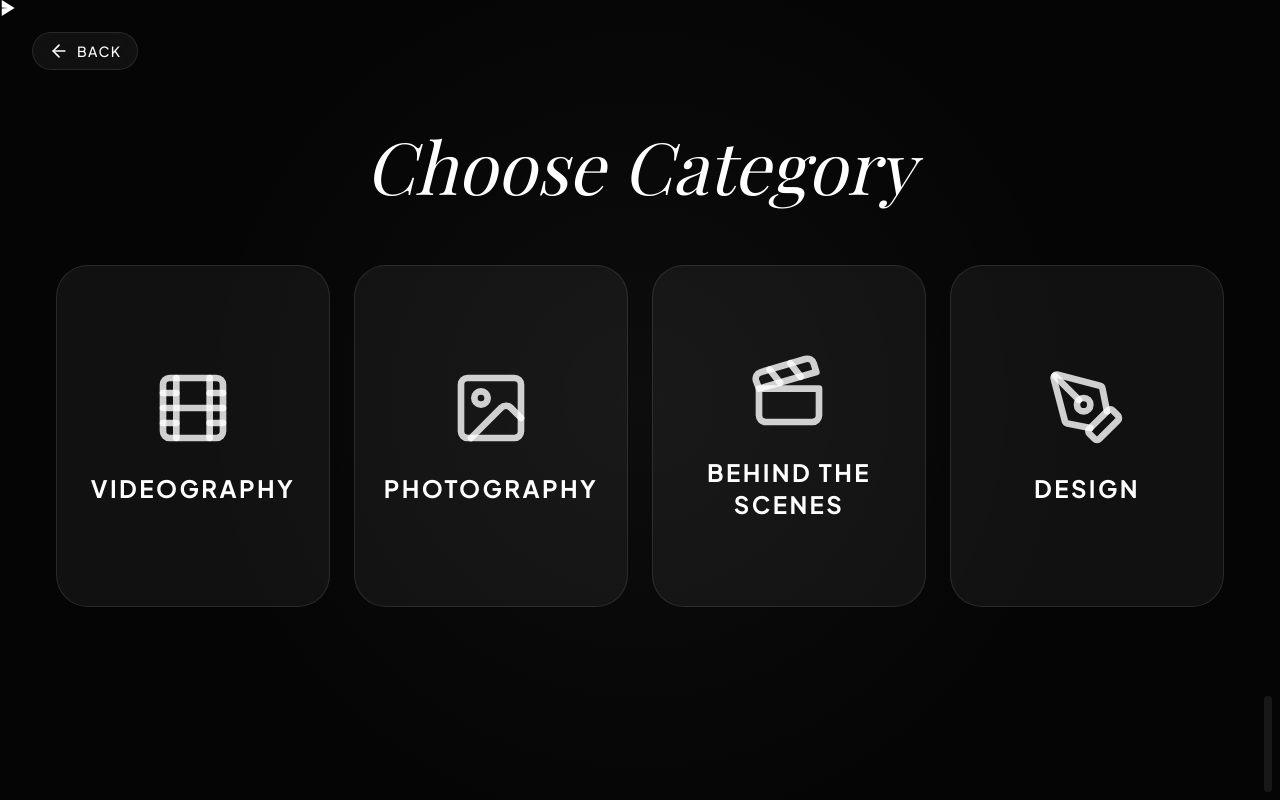
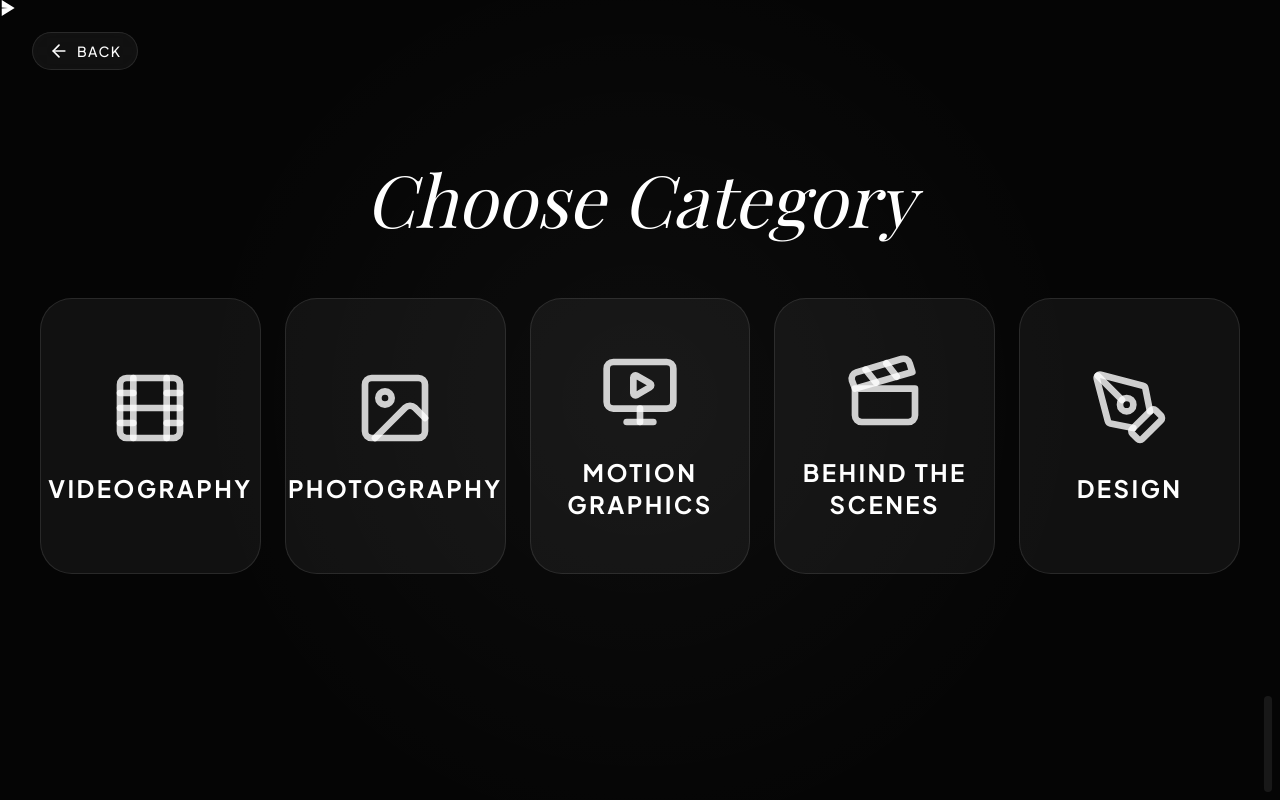
Before and after one commit to arstate/BACHTIAR-PORTO, a React (Vite) app: page /#/portfolio in a window 1280 px wide. Built offline with nearby package versions, Linux system fonts and the light colour scheme; a web font is replaced by a local one.

Commit message:
chore: auto sync from preview

```diff
--- a/src/components/PortfolioHub.tsx
+++ b/src/components/PortfolioHub.tsx
@@ -1,7 +1,7 @@
 import React from 'react';
 import { motion } from 'motion/react';
 import { Link, useNavigate } from 'react-router-dom';
-import { Film, Image as ImageIcon, ArrowLeft, Clapperboard, PenTool } from 'lucide-react';
+import { Film, Image as ImageIcon, ArrowLeft, Clapperboard, PenTool, MonitorPlay } from 'lucide-react';
 import { navigateWithTransition } from './PageTransitionOverlay';
 
 const PortfolioHub = () => {
@@ -27,7 +27,7 @@ const PortfolioHub = () => {
                 Choose Category
             </motion.h1>
 
-            <div className="grid grid-cols-1 sm:grid-cols-2 lg:grid-cols-4 gap-4 md:gap-6 w-full max-w-7xl z-10 px-2 lg:px-8">
+            <div className="grid grid-cols-1 sm:grid-cols-2 lg:grid-cols-5 gap-4 md:gap-6 w-full max-w-7xl z-10 px-2 lg:px-4">
                 <Link
                     to="/videography"
                     onClick={(e) => { e.preventDefault(); navigateWithTransition('/videography'); }}
@@ -49,6 +49,17 @@ const PortfolioHub = () => {
                         <ImageIcon size={60} className="md:w-[80px] md:h-[80px] text-white/80 group-hover:text-white transition-colors" />
                     </motion.div>
                     <h2 className="text-xl md:text-2xl font-bold tracking-widest uppercase">Photography</h2>
+                </Link>
+                <Link
+                    to="#"
+                    onClick={(e) => { e.preventDefault(); navigateWithTransition('#'); }}
+                    className="group relative overflow-hidden rounded-[2rem] bg-white/5 border border-white/10 hover:border-white/30 transition-colors aspect-[16/10] sm:aspect-square lg:aspect-[4/5] flex flex-col items-center justify-center gap-4 lg:gap-6"
+                >
+                    <div className="absolute inset-0 bg-cyan-500/10 opacity-0 group-hover:opacity-100 transition-opacity duration-500 blur-3xl rounded-full" />
+                    <motion.div whileHover={{ scale: 1.1 }} transition={{ type: "spring", stiffness: 400 }}>
+                        <MonitorPlay size={60} className="md:w-[80px] md:h-[80px] text-white/80 group-hover:text-white transition-colors" />
+                    </motion.div>
+                    <h2 className="text-xl md:text-2xl font-bold tracking-widest uppercase text-center">Motion<br />Graphics</h2>
                 </Link>
                 <Link
                     to="#"
```
Also changed, not shown: src/database/motion/motion.txt (added).
